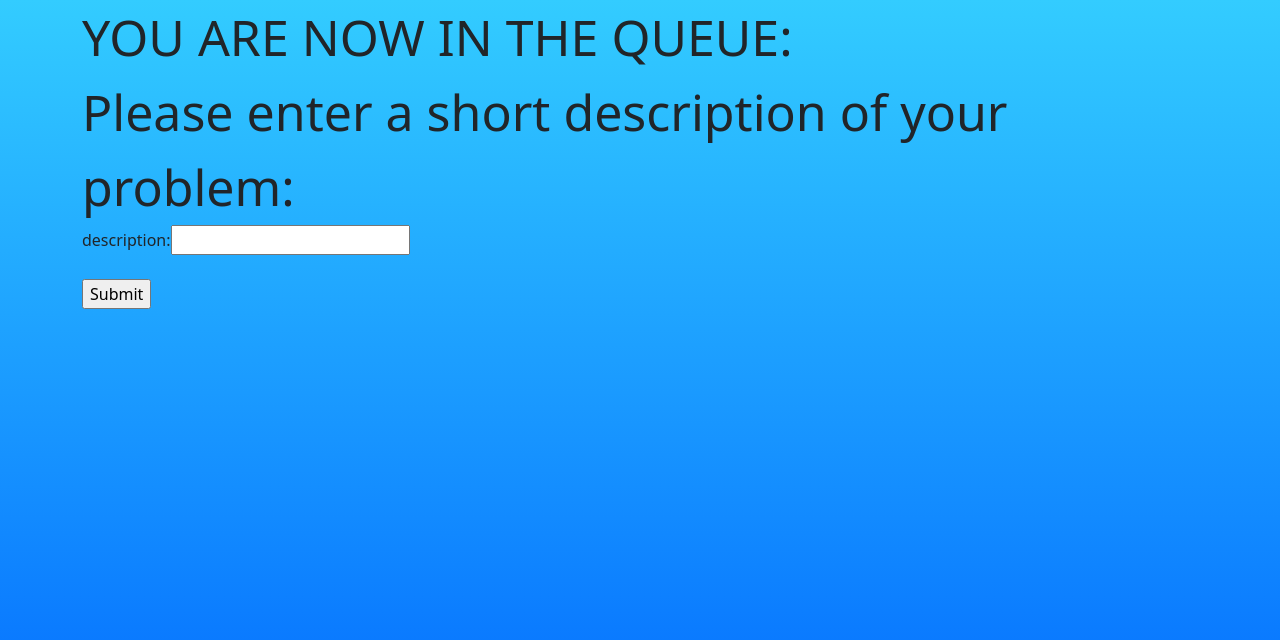
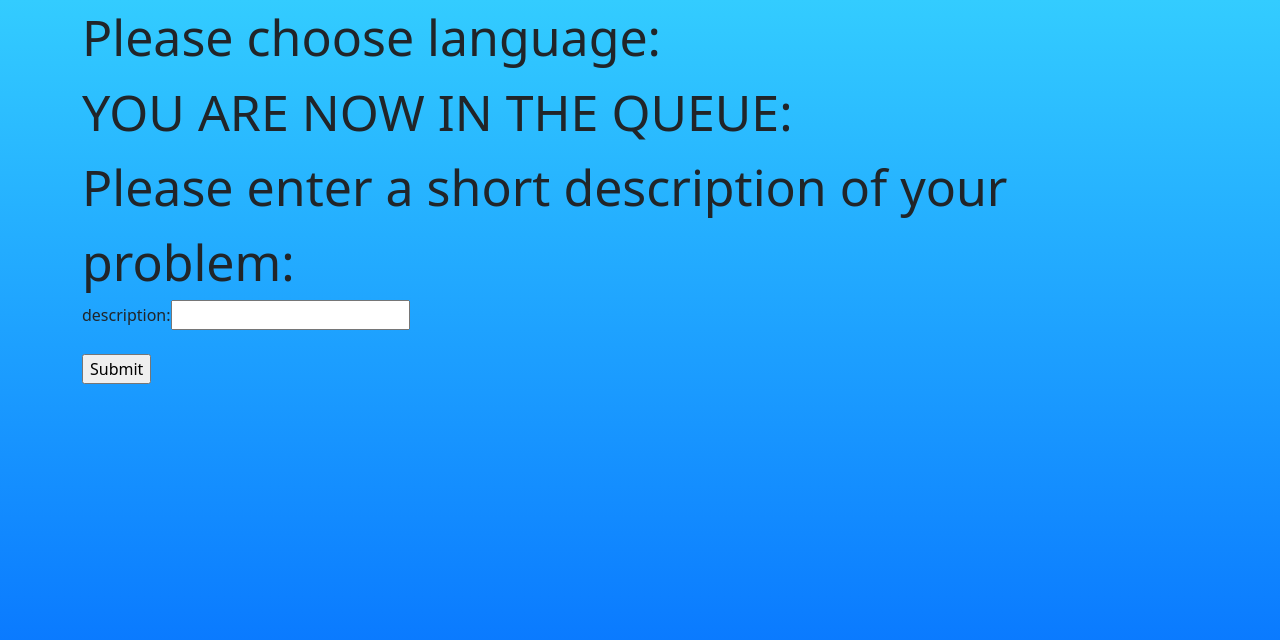
Before and after one commit to UCLComputerScience/COMP0016_Team34.github.io, a Django app: page /queue/ in a window 1280 px wide. Shown: the top 640 px of the page. Run offline with Django 3.2, Linux system fonts and the light colour scheme.

Commit message:
Update queue.html

```diff
--- a/Django/templates/caller/queue.html
+++ b/Django/templates/caller/queue.html
@@ -13,6 +13,30 @@
 
 
 	<body>
+
+
+		<div class="container">
+			<div class="row">
+				<div class="col"></div>
+				<div class="col-12">
+					<div class="introtext">
+						Please choose language:
+					</div>
+
+					<div id="google_translate_element"></div>
+
+					<script type="text/javascript">
+					function googleTranslateElementInit() {
+						  new google.translate.TranslateElement({pageLanguage: 'en'}, 'google_translate_element');
+					}
+					</script>
+
+					<script type="text/javascript" src="//translate.google.com/translate_a/element.js?cb=googleTranslateElementInit"></script>
+
+				</div>
+				<div class="col"></div>
+			</div>
+		</div>
 
 		<header>
 			<div class="container">
```
